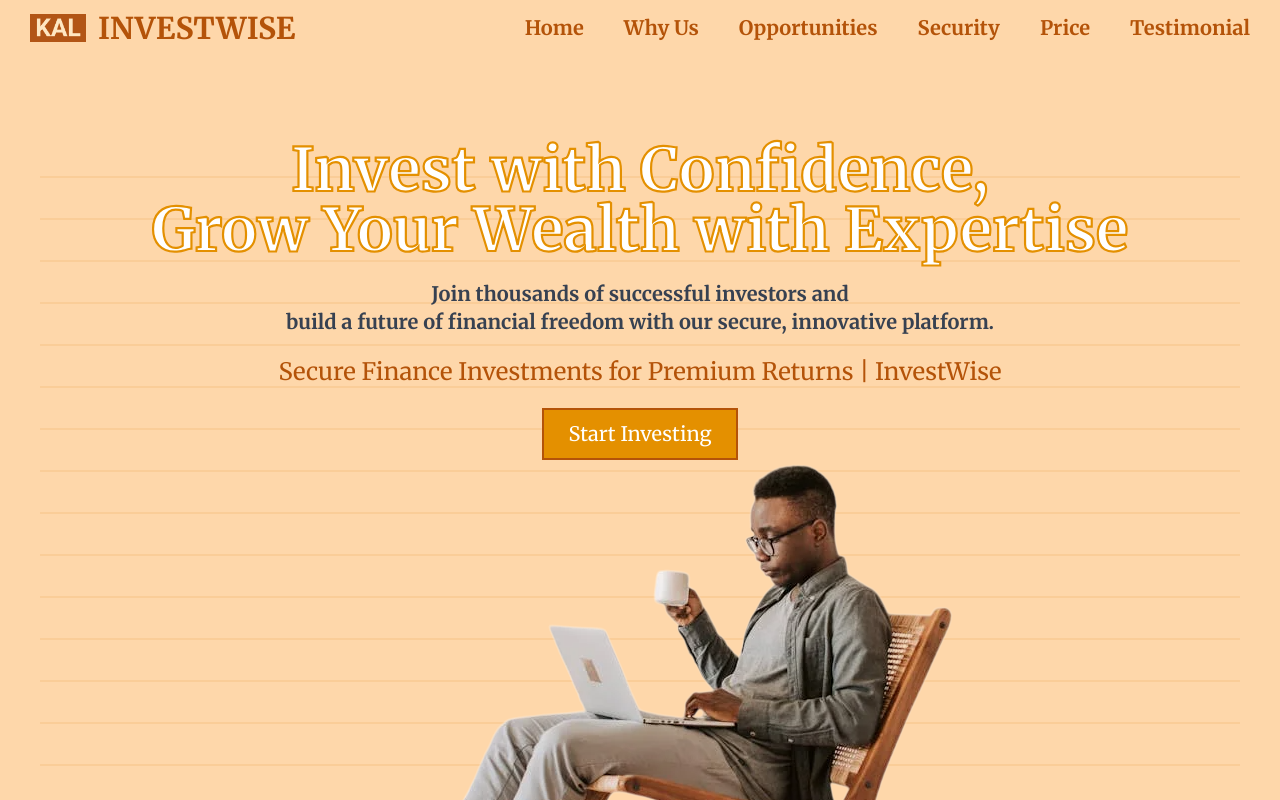
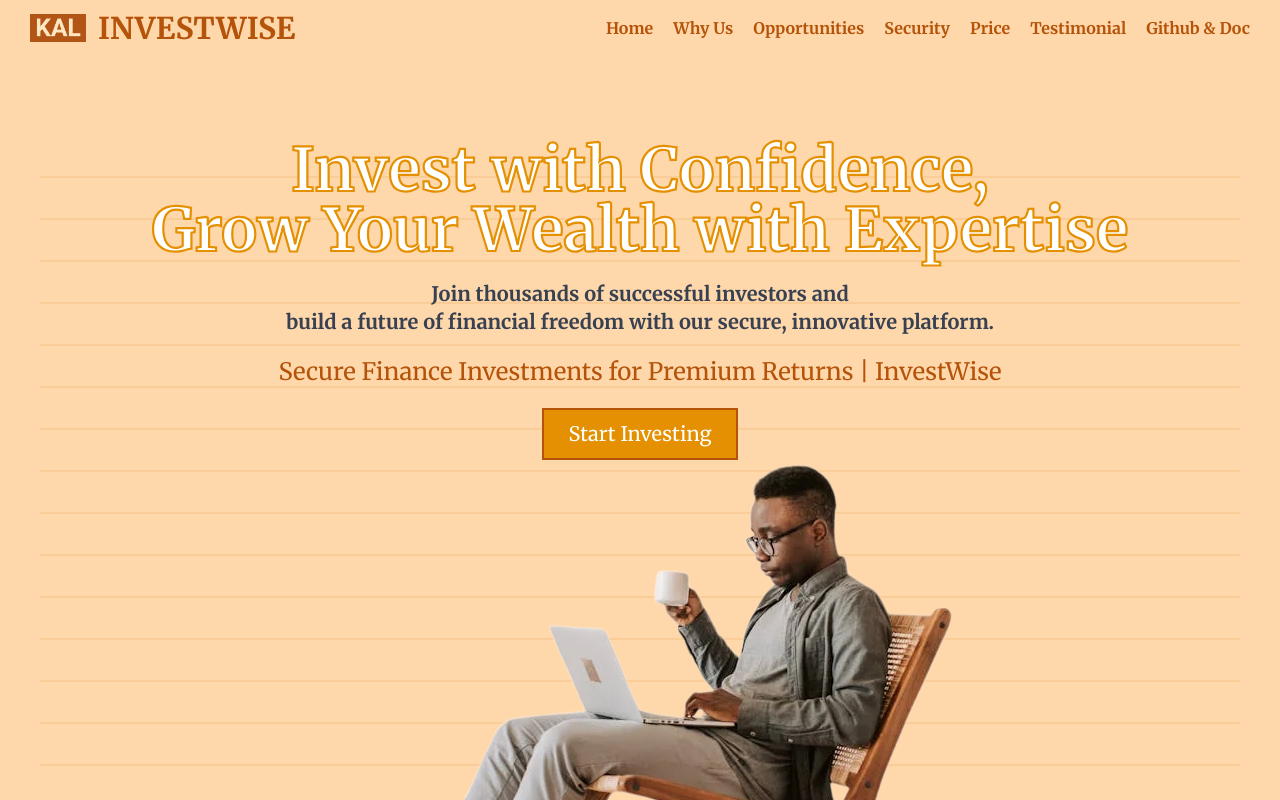
Before and after one commit to MohimaModak/Finance-And-Investment, a React (Vite) app: page / in a window 1280 px wide. Shown: the top 800 px of the page. Built offline with nearby package versions, Linux system fonts and the light colour scheme.

Commit message:
Your commit message

```diff
--- a/src/assets/Component/Navbar/Navbar.jsx
+++ b/src/assets/Component/Navbar/Navbar.jsx
@@ -42,47 +42,58 @@ export default function Navbar() {
           <Link to="/Testimonial" smooth={true} duration={1000} className="text-xl p-4 block" onClick={toggleButton}>
             Testimonial
           </Link>
+
+          <div>
+            <a target='_blank' href="https://github.com/MohimaModak/Finance-And-Investment">
+              <button className='text-xl inline-block text-center'>Github & Doc</button>
+            </a>
+          </div>
         </div>
       </div>
 
 
       <div className="flex justify-between items-center bg bg-orange-200 text-amber-700 font-bold">
-        <div className="hidden md:block w-full">
+        <div className="hidden lg:block w-full">
           <nav className="navbar flex justify-between items-center">
             <div className="flex justify-center items-center gap-3">
               <img src={logo} className="w-14" />
               <h1 className="text-3xl uppercase">InvestWise</h1>
             </div>
-            <div className=" lg:flex justify-center items-center gap-10">
+            <div className=" lg:flex justify-center items-center gap-5">
               <div>
-                <Link to="/" smooth={true} duration={1000} className="text-xl">
+                <Link to="/" smooth={true} duration={1000} className="text-base">
                   Home
                 </Link>
               </div>
               <div>
-                <Link to="/Reason" smooth={true} duration={1000} className="text-xl">
+                <Link to="/Reason" smooth={true} duration={1000} className="text-base">
                   Why Us
                 </Link>
               </div>
               <div>
-                <Link to="/Opportunities" smooth={true} duration={1000} className="text-xl">
+                <Link to="/Opportunities" smooth={true} duration={1000} className="text-base">
                   Opportunities
                 </Link>
               </div>
               <div>
-                <Link to="/Security" smooth={true} duration={1000} className="text-xl">
+                <Link to="/Security" smooth={true} duration={1000} className="text-base">
                   Security
                 </Link>
               </div>
               <div>
-                <Link to="/Price" smooth={true} duration={1000} className="text-xl">
+                <Link to="/Price" smooth={true} duration={1000} className="text-base">
                   Price
                 </Link>
               </div>
               <div>
-                <Link to="/Testimonial" smooth={true} duration={1000} className="text-xl">
+                <Link to="/Testimonial" smooth={true} duration={1000} className="text-base">
                   Testimonial
                 </Link>
+              </div>
+              <div>
+                <a target='_blank' href="https://github.com/MohimaModak/Finance-And-Investment">
+                  <button className='text-base'>Github & Doc</button>
+                </a>
               </div>
             </div>
           </nav>
```
